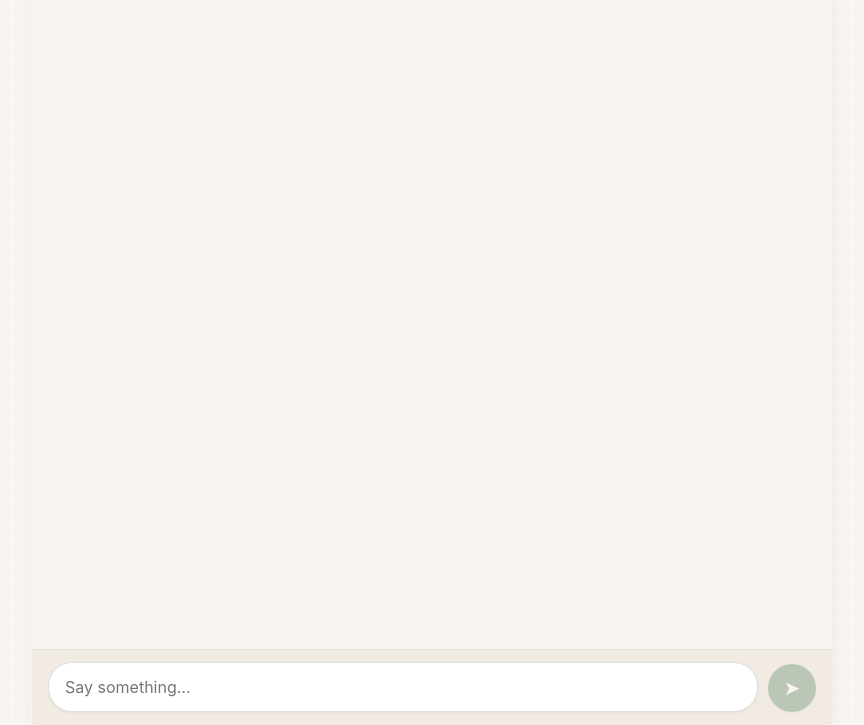
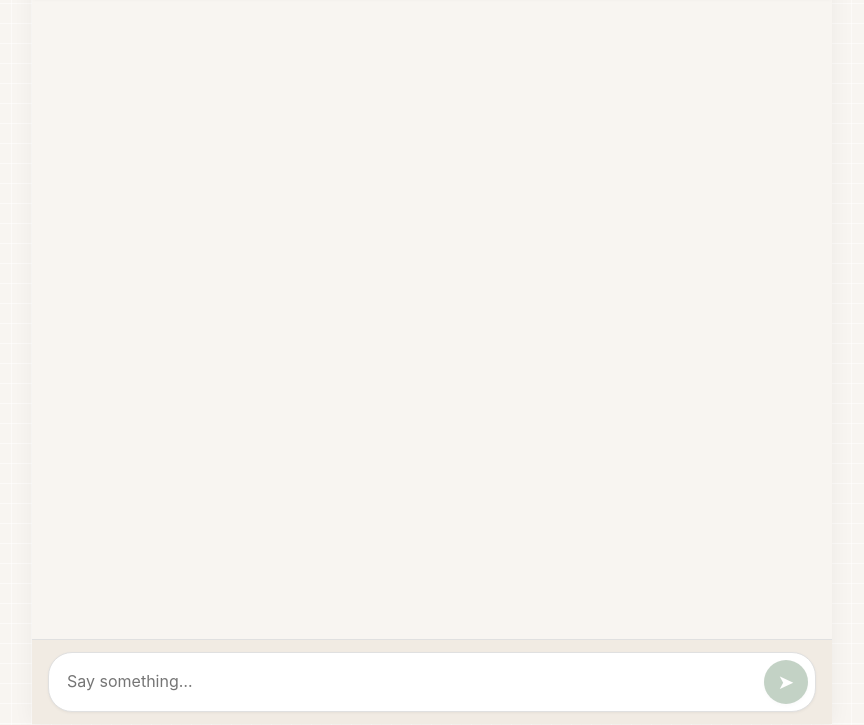
Before and after one commit to studentiz/ConversationsWithGod, a website: page index.html in a window 1280 px wide. Shown: the part 76-801 px from the top of the page, without its empty margins (208-1072 px from the left). Drawn offline with Linux system fonts and the light colour scheme.

Commit message:
Keep the send action inside the growing composer (#4)
Co-authored-by: huhuan <huhuan@local>

```diff
--- a/index.html
+++ b/index.html
@@ -422,38 +422,50 @@
             flex-shrink: 0;
         }
 
-        #messageInput {
-            flex: 1;
-            padding: 12px 16px;
+        .composer {
+            position: relative;
+            width: 100%;
+            min-width: 0;
             border: 1px solid var(--border-color);
             border-radius: 24px;
-            font-size: var(--font-size-normal);
             background-color: var(--input-background);
-            color: var(--text-color);
-            transition: background-color .2s, color .2s, transform .2s;
-            outline: none;
             box-shadow: 0 1px 3px var(--shadow-color);
-            -webkit-appearance: none; /* Remove iOS default styles */
-            min-width: 0; /* Prevent flex item overflow */
-        }
-
-        #messageInput:focus {
+            transition: background-color .2s, border-color .2s;
+        }
+
+        .composer:focus-within {
             border-color: var(--button-color);
             box-shadow: 0 0 0 2px rgba(124, 156, 129, 0.2);
         }
 
+        #messageInput {
+            display: block;
+            width: 100%;
+            min-height: 58px;
+            padding: 16px 64px 16px 18px;
+            border: 0;
+            border-radius: inherit;
+            font-size: var(--font-size-normal);
+            background: transparent;
+            color: var(--text-color);
+            outline: none;
+            -webkit-appearance: none;
+        }
+
         /* Send button styling */
         #sendButton {
-            margin-left: 10px;
+            position: absolute;
+            right: 7px;
+            bottom: 7px;
             background-color: var(--button-color);
             color: var(--button-text);
             border: none;
-            width: 48px;
-            height: 48px;
-            min-width: 48px;
-            min-height: 48px;
-            max-width: 48px;
-            max-height: 48px;
+            width: 44px;
+            height: 44px;
+            min-width: 44px;
+            min-height: 44px;
+            max-width: 44px;
+            max-height: 44px;
             border-radius: 50%;
             cursor: pointer;
             transition: background-color .2s, color .2s, transform .2s;
@@ -870,7 +882,6 @@
             }
 
             #messageInput {
-                padding: 10px 14px;
                 font-size: 16px; /* Prevent zoom on input focus on iOS */
             }
 
@@ -1107,10 +1118,12 @@
         <div id="saveState" class="sr-only" role="status">Opening conversation…</div>
         <!-- Input area -->
         <div class="chat-input-area" role="form">
+            <div class="composer">
             <textarea id="messageInput" rows="1" placeholder="Say something…" aria-label="Type your message"></textarea>
             <button id="sendButton" title="Send message" aria-label="Send message">
                 <span class="icon">➤</span>
             </button>
+            </div>
         </div>
     </div>
 
@@ -2438,7 +2451,7 @@ root.CWGTranscript={Transcript,ScrollIndicator};
             function resizeComposer() {
                 const top = messagesContainer.scrollTop, pinned = transcript.pinned;
                 messageInput.style.height = 'auto';
-                messageInput.style.height = (messageInput.scrollHeight + 2) + 'px';
+                messageInput.style.height = messageInput.scrollHeight + 'px';
                 if(pinned)messagesContainer.scrollTop=messagesContainer.scrollHeight;
                 else messagesContainer.scrollTop=top;
             }
--- a/package.json
+++ b/package.json
@@ -8,7 +8,8 @@
     "build:icons": "node scripts/build-icons.cjs",
     "benchmark": "node tests/performance.cjs",
     "test:motion": "node tests/motion.cjs",
-    "screenshots": "node scripts/capture-screenshots.cjs"
+    "screenshots": "node scripts/capture-screenshots.cjs",
+    "test:composer": "node tests/composer.cjs"
   },
   "devDependencies": {
     "playwright": "^1.58.2",
--- a/service-worker.js
+++ b/service-worker.js
@@ -1,6 +1,6 @@
 // Cache only this application's public assets; conversations remain in IndexedDB.
 const PREFIX = 'cwg:' + self.registration.scope + ':';
-const CACHE_NAME = PREFIX + '2.1.1';
+const CACHE_NAME = PREFIX + '2.1.2';
 const ASSETS = ['./','./index.html','./manifest.json','./icons/favicon-32x32.png','./icons/apple-touch-icon.png','./icons/icon-192x192.png','./icons/icon-512x512.png','./icons/maskable-icon.png'];
 self.addEventListener('install',event=>event.waitUntil(caches.open(CACHE_NAME).then(cache=>cache.addAll(ASSETS)).then(()=>self.skipWaiting())));
 self.addEventListener('activate',event=>event.waitUntil(caches.keys().then(keys=>Promise.all(keys.filter(key=>key.startsWith(PREFIX)&&key!==CACHE_NAME).map(key=>caches.delete(key)))).then(()=>self.clients.claim())));
```
Also changed, not shown: docs/DEVELOPMENT.md (+2 -0 lines), tests/composer.cjs (added, +40 -0 lines), web/index.template.html (+34 -21 lines), .github/workflows/verify.yml, img/en/conversation.png, img/en/dark.png, img/privacy-blur.png, img/screenshot.png, img/zh/conversation.png, img/zh/dark.png, screenshots/screenshot1.png, screenshots/screenshot2.png.
